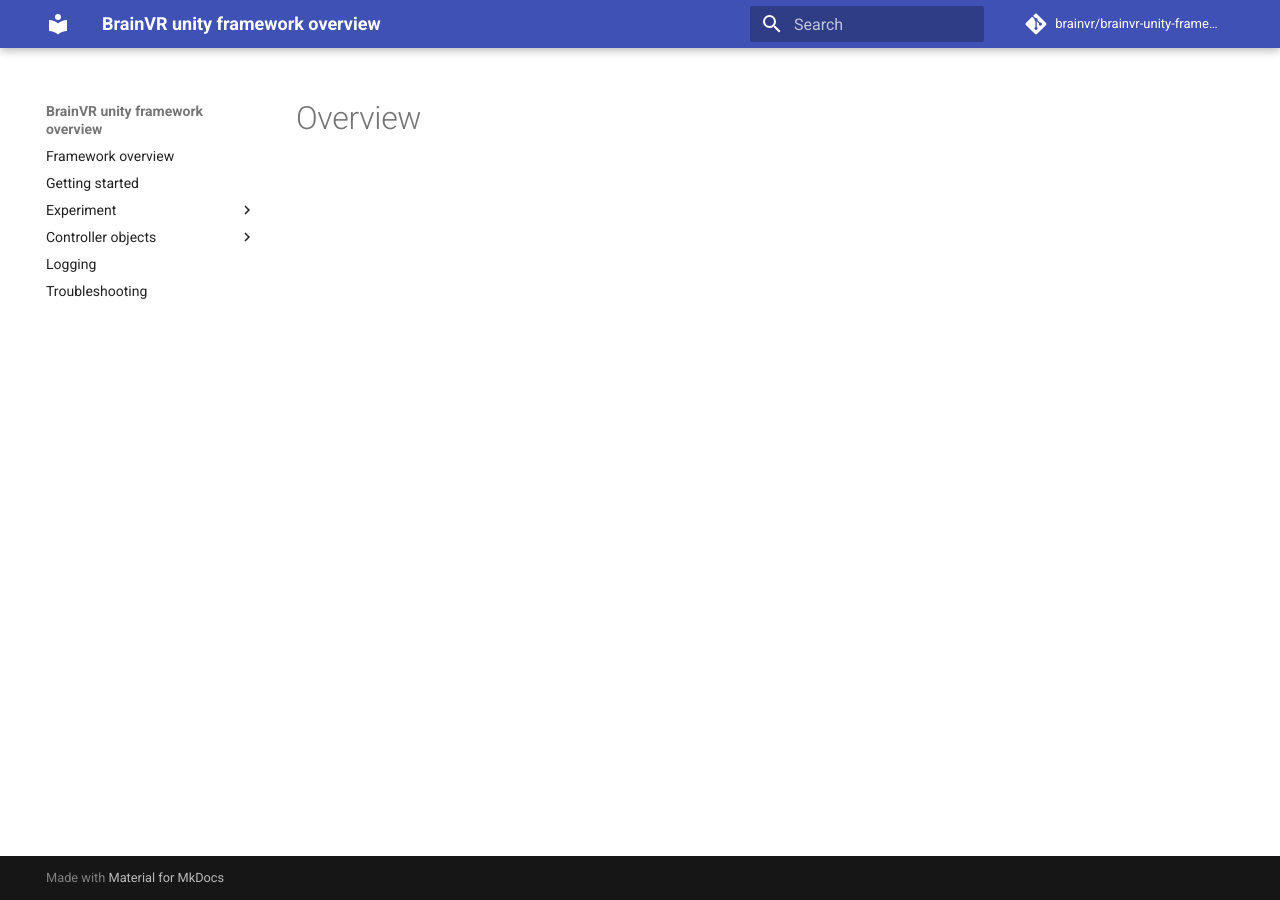
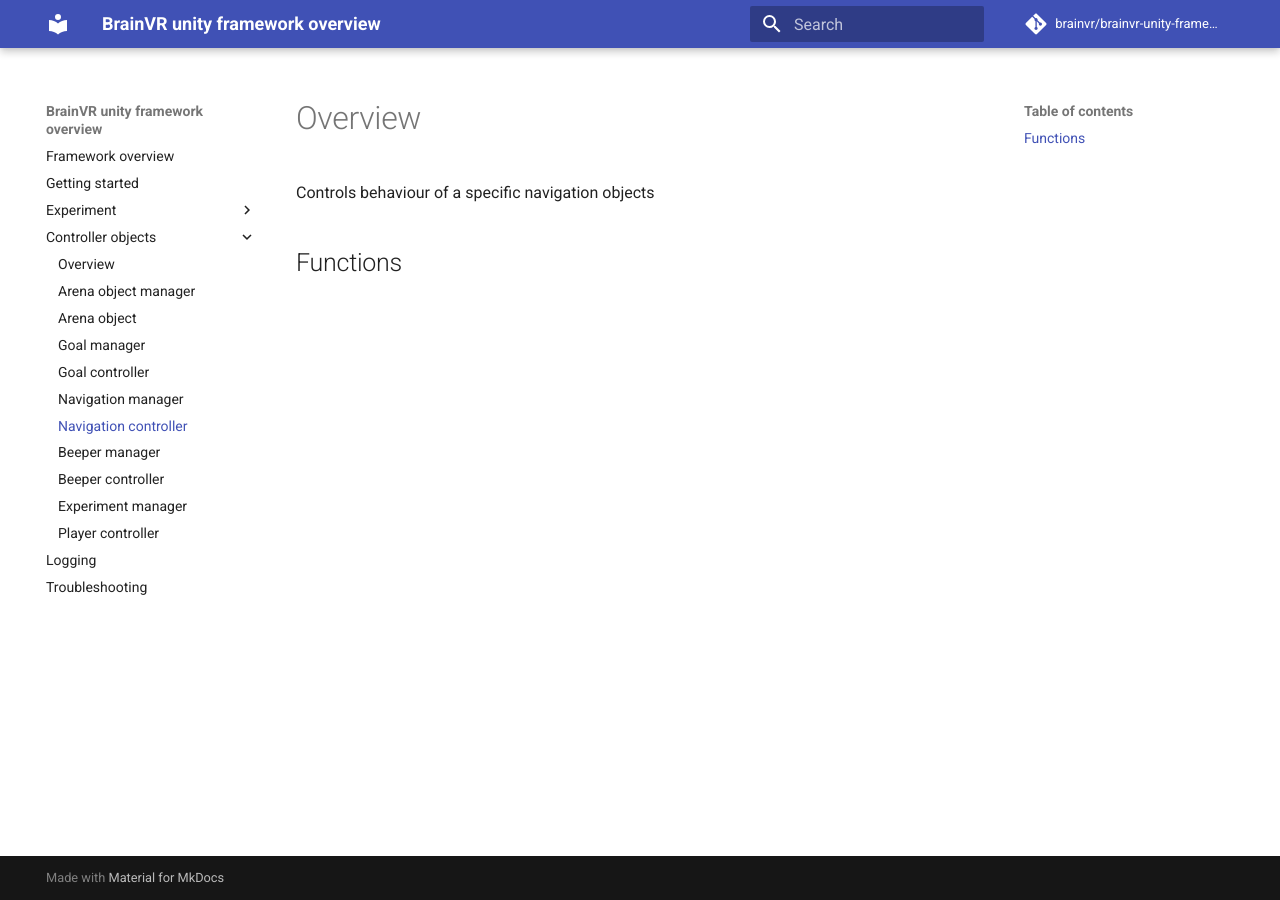
Before and after one commit to BrainVR/brainvr-unity-framework-documentation, an MkDocs documentation site: the page built from docs/objects/navigation-controller.md, in a window 1280 px wide. Built offline with MkDocs 1.6.1 and Material for MkDocs 9.7.7, drawn with Linux system fonts in a browser that asks for light colours; comment, search, counter and statistics services are not loaded; old or Windows-style settings are respelled for this version of MkDocs.

Commit message:
Updates with placeholders for navigation controller

```diff
--- a/docs/objects/navigation-controller.md
+++ b/docs/objects/navigation-controller.md
@@ -1,3 +1,4 @@
 # Overview
+Controls behaviour of a specific navigation objects
 
-#
+## Functions
--- a/docs/objects/navigation-manager.md
+++ b/docs/objects/navigation-manager.md
@@ -1 +1,6 @@
+# Overview
 Navigation manager takes care of several different modes of navigation aids. Each is controlled on it's own by ['Navigation controllers'](navigation-controller).
+
+## Functions
+
+##
--- a/mkdocs.yml
+++ b/mkdocs.yml
@@ -15,6 +15,8 @@
     - 'Arena object' : 'objects/arena-object.md'
     - 'Goal manager' : 'objects/goal-manager.md'
     - 'Goal controller' : 'objects/goal-controller.md'
+    - 'Navigation manager' : 'objects/navigation-manager.md'
+    - 'Navigation controller' : 'objects/navigation-controller.md'
     - 'Beeper manager' : 'objects/beeper-manager.md'
     - 'Beeper controller' : 'objects/beeper-controller.md'
     - 'Experiment manager' : 'objects/experiment-manager.md'
```
